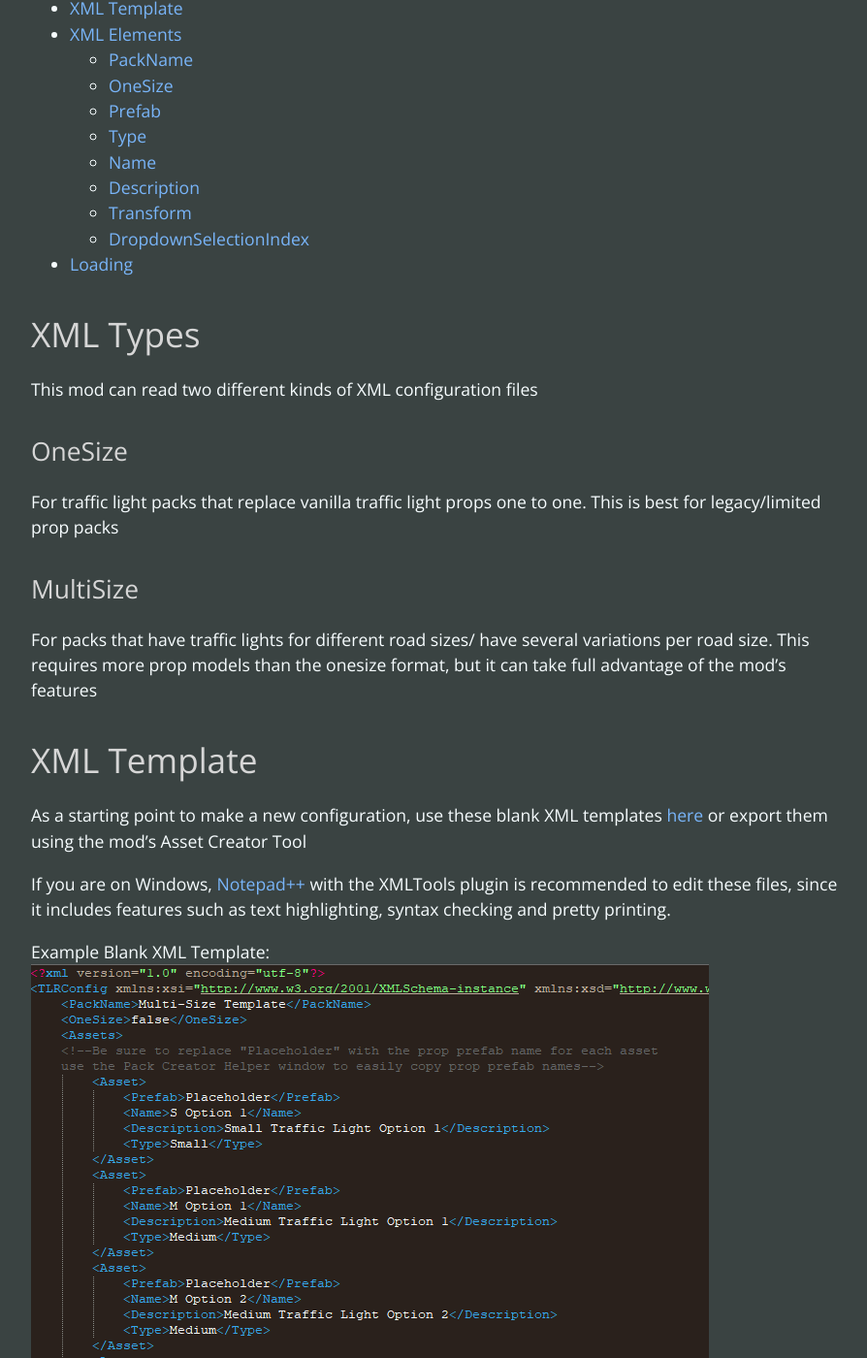
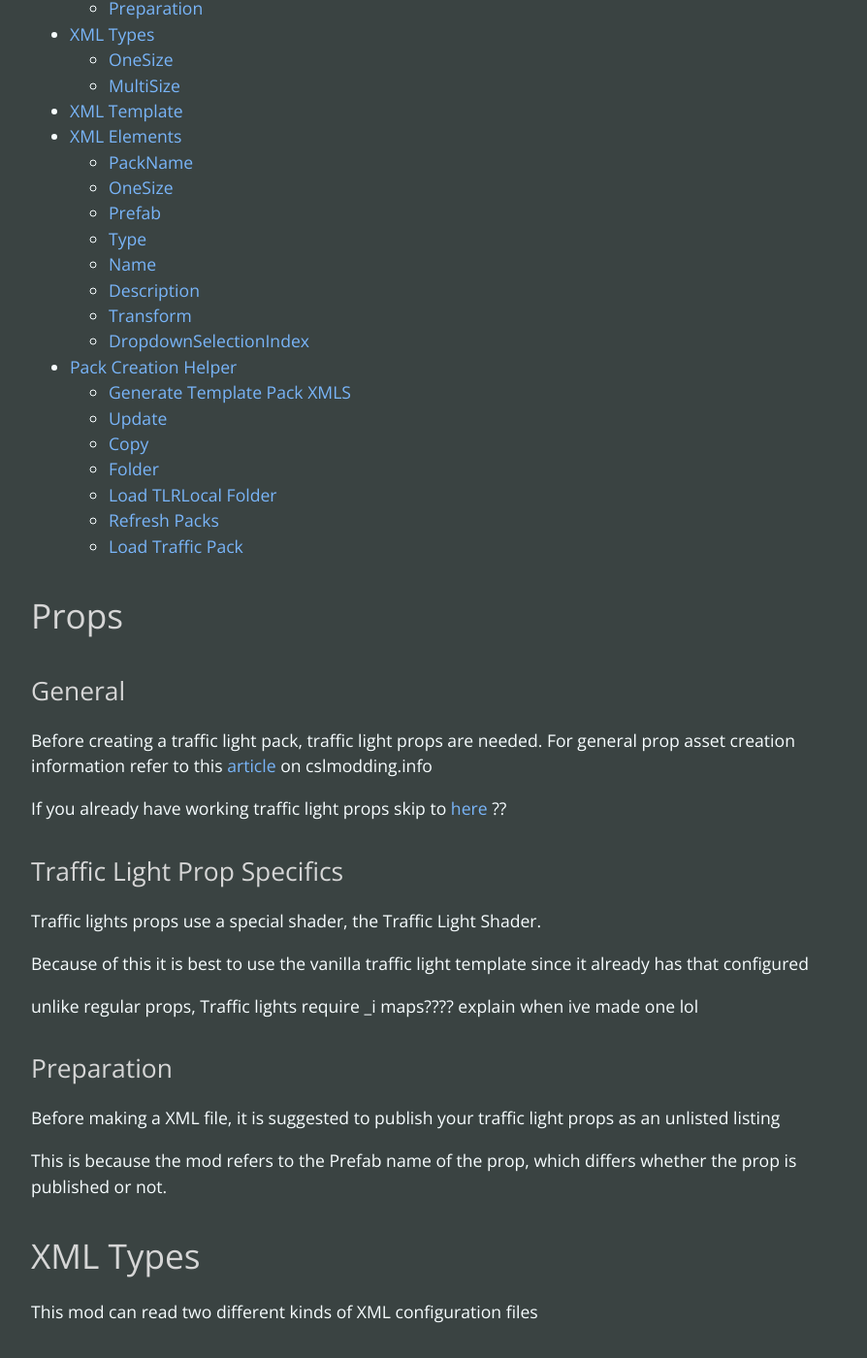
Before and after one commit to Cgameworld/TrafficLightReplacer-Site, a Jekyll site: the page built from _posts/documentation/2000-01-03-pack-creation.md, in a window 1280 px wide and 1400 px high, scrolled down 516 px. Shown: the whole window at 97% size, without its empty margins (192-1086 px from the left). Built offline with Jekyll 4.4.1, drawn with Linux system fonts in a browser that asks for light colours; nearby versions of some CDN libraries; a style sheet for code colours, icons or effects is not loaded; some of the changed text lies outside the part shown.

Commit message:
article updates

````diff
--- a/_posts/documentation/2000-01-03-pack-creation.md
+++ b/_posts/documentation/2000-01-03-pack-creation.md
@@ -11,6 +11,26 @@
 
 * TOC
 {:toc}
+
+# Props
+
+## General
+Before creating a traffic light pack, traffic light props are needed. For general prop asset creation information refer to this [article](https://cslmodding.info/asset/prop/) on cslmodding.info
+
+If you already have working traffic light props skip to [here](/documentation/pack-creation/#xml-types) ??
+## Traffic Light Prop Specifics
+
+Traffic lights props use a special shader, the Traffic Light Shader.
+
+Because of this it is best to use the vanilla traffic light template since it already has that configured
+
+unlike regular props, Traffic lights require _i maps???? explain when ive made one lol
+
+
+## Preparation
+Before making a XML file, it is suggested to publish your traffic light props as an unlisted listing
+
+This is because the mod refers to the Prefab name of the prop, which differs whether the prop is published or not.
 
 # XML Types
 
@@ -85,7 +105,46 @@
 ![dropdown selection index example](/assets/images/DropdownSelectionIndexExample.png)\
 To have the second traffic light in this list to be selected on default, change the MediumRoads element value to ```1```
 
-# Loading
+# Pack Creation Helper
+
+In the mod, there's a toolbox window that helps with making an XML called the Pack Creator Helper. To show it go into the general mod settings, and enable "Show Pack Creator Helper"
+
+![helper](/assets/images/modsettings-pack.png)
+
+Once enabled you should see a window that looks like this:
+
+![pack window](../../assets/images/pack-creator-helper.png)
+
+## Generate Template Pack XMLS
+
+This button exports two XML files, one for each configuration [type](/documentation/pack-creation/#xml-types)
+
+## Update
+This copies the selected prop's name into the name box. Use the [Find It! 2](https://steamcommunity.com/sharedfiles/filedetails/?id=2133885971) mod search and to select a prop
+
+## Copy
+
+Copies the prop name to the clipboard
+
+## Folder
+
+Opens the TLRLocal folder, place XML files you want to test here
+
+## Load TLRLocal Folder
+
+Toggles wether to load XML files in the TLRLocal folder to the Pack dropdown
+
+## Refresh Packs
+
+Refreshes the main Pack Dropdown
+
+## Load Traffic Pack
+
+First press the folder icon and place an XML config in there
+
+To load traffic lights into the mod check "Load TLR Local Folder" in the Pack Creator Helper. Then click "Refresh Packs"
+
+
 
 To load a custom prop pack, place a TLRConfig.xml file in the workshop asset folder when publishing.
 
````
Also changed, not shown: _posts/documentation/2000-01-01-main-window.md (+19 -7 lines), assets/images/Cities_FIxoZdqly0.png (added), assets/images/Cities_HKHGiqZjNV.png (added), assets/images/Cities_QMSIlvzEGa.png (added), assets/images/modsettings-pack.png (added), assets/images/pack-dropdown-example.png (added).
